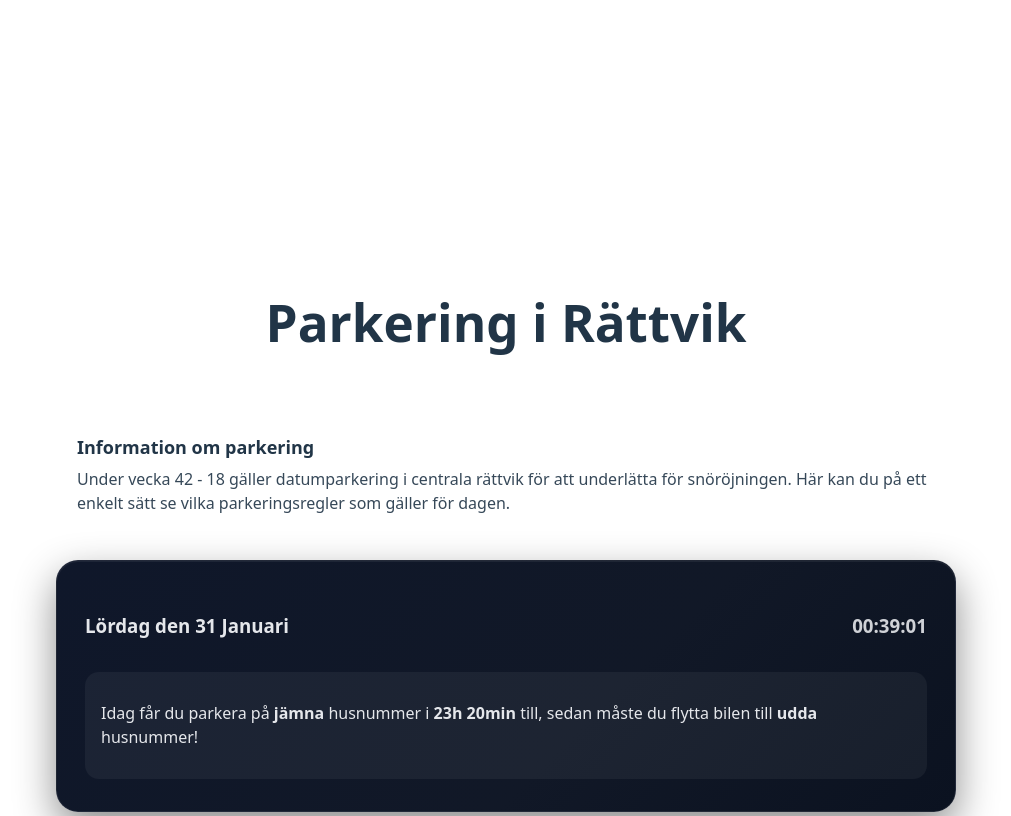
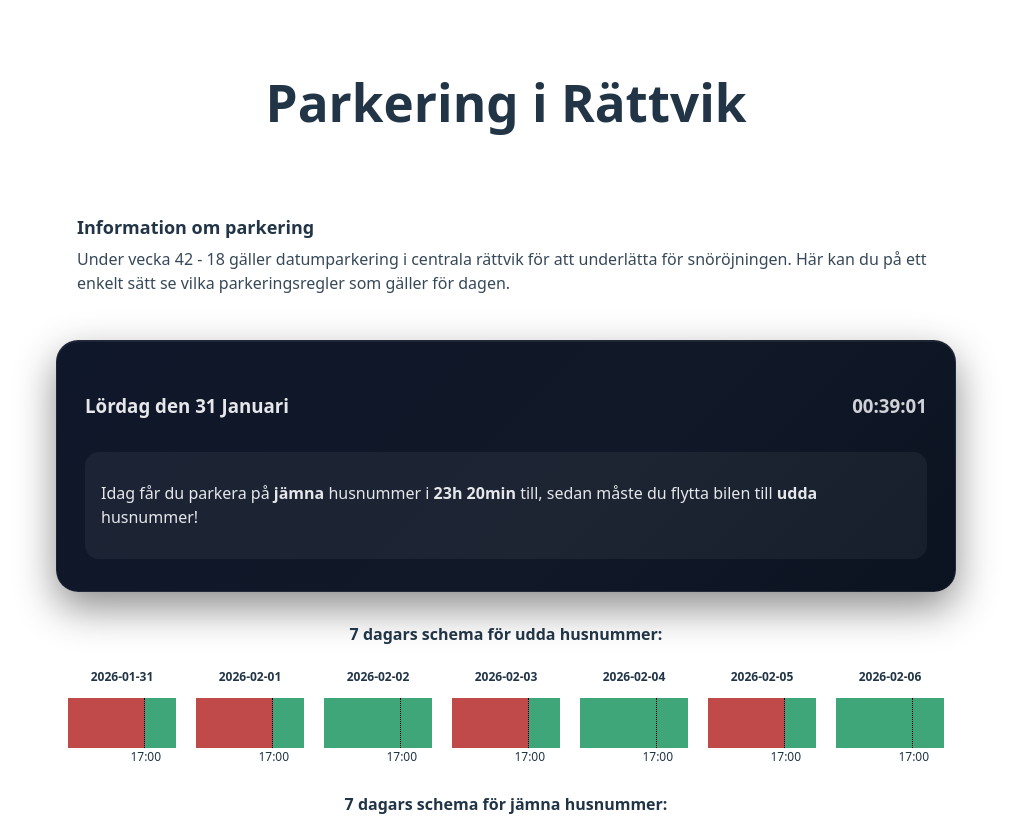
Before and after one commit to lukaaassv/parkering-app, a React (Vite) app: page / in a window 1280 px wide. Shown: the top 816 px of the page, without its empty margins (134-1145 px from the left). Built offline with nearby package versions, Linux system fonts and the light colour scheme.

Commit message:
Added function for week schedule

```diff
--- a/src/App.css
+++ b/src/App.css
@@ -11,7 +11,7 @@ html, body, #root {
   align-items: center;
   justify-content: flex-start;
   gap: 24px;
-  padding: 260px 16px;
+  padding: 5vh 16px;
   box-sizing: border-box
 }
 
--- a/src/App.jsx
+++ b/src/App.jsx
@@ -5,6 +5,7 @@ import { WEEKDAYS, MONTHS } from "./constants/dayAndMonths.jsx";
 import { getForbiddenSide, getAllowedSide, parkingTimeLeftAsString } from "./utils/parking_logic.jsx";
 import { useNow } from "./hooks/useNow.jsx";
 import "./App.css";
+import WeekDays from "./utils/WeekDays.jsx"
 
 function App() {
 
@@ -30,6 +31,8 @@ function App() {
           forbidden: getForbiddenSide(now)
         }}
       />
+      <WeekDays date={now} side ={"udda"}/>
+      <WeekDays date={now} side={"jämna"}/>
       </div>
     </div>
   );
--- /dev/null
+++ b/src/components/DayCard.css
@@ -0,0 +1,28 @@
+.day-card-container {
+    width: 12%;
+    height: 150px;
+    display: inline-block;
+    margin-left: 10px;
+    margin-right: 10px;
+}
+
+.day-card-container h3 {
+    font-size: 12px;
+}
+
+.day-card-container p {
+    font-size: 12px;
+    margin-left: 44%;
+    margin-top: 0%;
+}
+
+.day-card {
+    width: 100%;
+    height: 50px;
+    background-color: #3fa67a;
+}
+
+.bar {
+    height: 50px;
+    border-right: 1px dotted black;
+}
--- a/src/components/DayCard.jsx
+++ b/src/components/DayCard.jsx
@@ -1,11 +1,18 @@
-function DayCard({day}){
-    return (<div className = "day-card">
-        <div className="day_of_week">
-            <h3>{day.weekday}</h3>
-        </div>
-        <div className="date">
-            <h3>{day.date}</h3>
-        </div>
+import "./DayCard.css"
+import { getAllowedSide } from "../utils/parking_logic"
+
+function DayCard({date, side}){
+    return (<div className = "day-card-container">
+        <h3>{date.toLocaleDateString("sv-SE")}</h3>
+    <div className = "day-card">
+        <div
+        className = "bar"
+        style={{
+          width: "70%",
+          backgroundColor: getAllowedSide(date) === side ? "#3fa67a" : "#c04a4a"}}
+        ></div>
+    </div>
+    <p>17:00</p>
     </div>
     )
 
--- a/src/components/TodayCard.css
+++ b/src/components/TodayCard.css
@@ -1,4 +1,4 @@
-.day-card{
+.today-card{
   width: 100%;
   padding: 32px 28px;
 
--- a/src/components/TodayCard.jsx
+++ b/src/components/TodayCard.jsx
@@ -5,7 +5,7 @@ import "./TodayCard.css";
 
 
 function TodayCard({day, time, side}){
-    return <div className = "day-card">
+    return <div className = "today-card">
         <div className = "day-and-time">
         <div className="day_of_week">
               <h3>{day.weekday} den {day.date} {day.month}</h3>
--- a/src/index.css
+++ b/src/index.css
@@ -5,7 +5,7 @@
 
   color-scheme: light dark;
   color: rgba(255, 255, 255, 0.87);
-  background-color: #242424;
+  background-color: #a6abbd;
 
   font-synthesis: none;
   text-rendering: optimizeLegibility;
--- /dev/null
+++ b/src/utils/WeekDays.css
@@ -0,0 +1,14 @@
+.weekdays {
+    height: 150px;
+    width: 100%;
+    text-align: center;
+    box-sizing: border-box;
+    display: block;
+    margin-top: 0px;
+}
+
+
+.info-weekdays {
+    font-size: 16px;
+    margin: 10px 0px;
+}
--- /dev/null
+++ b/src/utils/WeekDays.jsx
@@ -0,0 +1,18 @@
+import DayCard from "../components/DayCard.jsx";
+import "./WeekDays.css"
+
+function WeekDays({ startDate = new Date(), side}) {
+  return (
+    <div className="weekdays">
+      <h3 className="info-weekdays">7 dagars schema för {side} husnummer:</h3>
+      {Array.from({ length: 7 }, (_, i) => {
+        const date = new Date(startDate);
+        date.setDate(startDate.getDate() + i);
+
+        return <DayCard key={i} date={date} side={side}/>;
+      })}
+    </div>
+  );
+}
+
+export default WeekDays;
--- a/src/utils/parking_logic.jsx
+++ b/src/utils/parking_logic.jsx
@@ -14,6 +14,7 @@ export function getForbiddenSide(date) {
 export function getAllowedSide(date) {
   return date.getDate() % 2 === 0 ? "udda" : "jämna";
 }
+
 //Returns the time left before the side switches
 export function parkingTimeLeftAsString (date) {
   const hoursLeft = 23 - date.getHours();
```
Also changed, not shown: src/components/WeekBar.jsx (added, +15 -0 lines).
